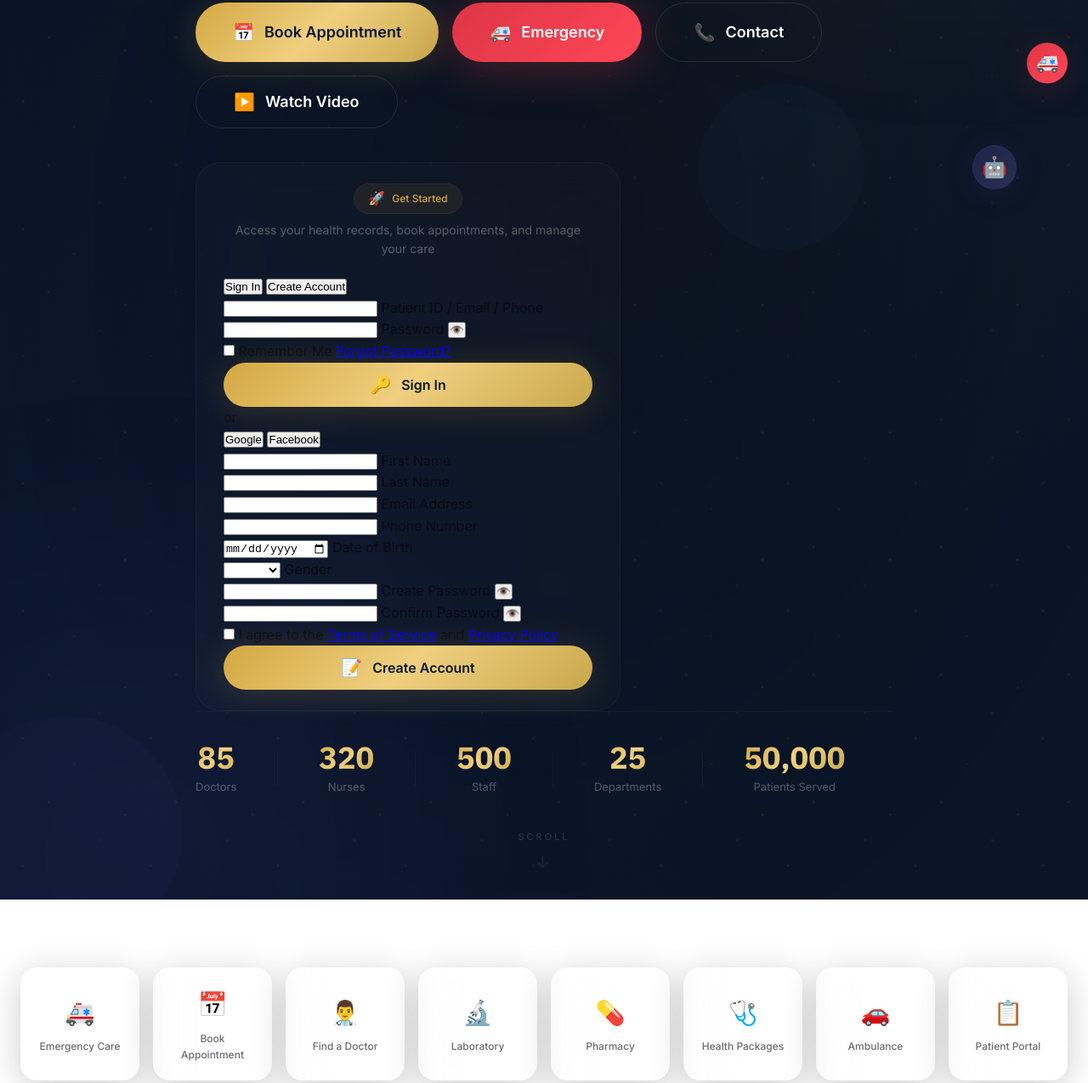
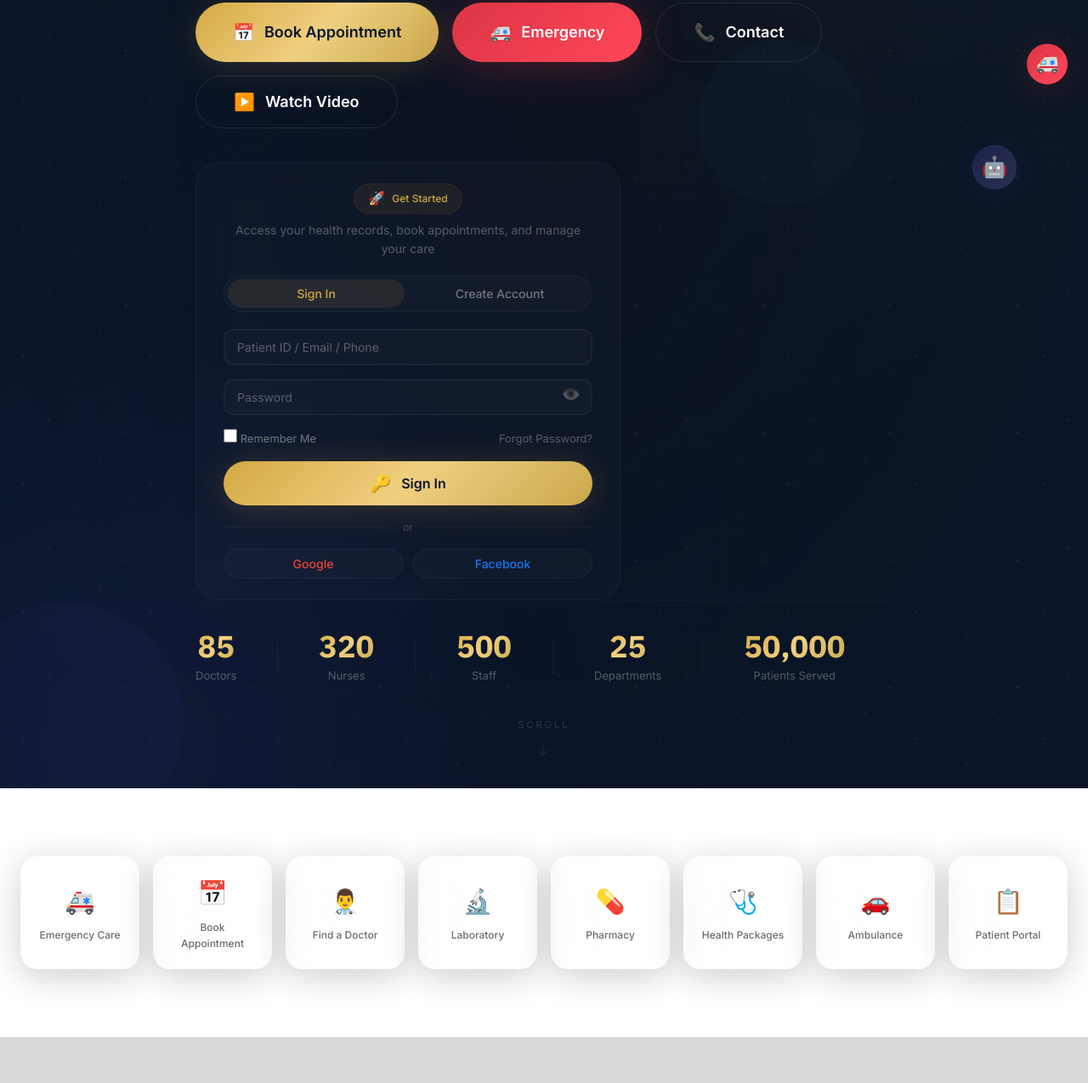
Before and after one commit to mamme234/Ghimbi-Adventist-General-hospital, a plain HTML site: page frontend/index.html in a window 1280 px wide. Shown: the part 553-1828 px from the top of the page at 85% size. Drawn offline with Linux system fonts and the light colour scheme; no server answers.

Commit message:
Update style.css

```diff
--- a/frontend/style.css
+++ b/frontend/style.css
@@ -2985,3 +2985,237 @@ body::before {
         -webkit-text-fill-color: var(--gold) !important;
     }
    }
+/* ============ AUTH TABS ============ */
+.auth-tabs {
+    display: flex;
+    gap: var(--space-2);
+    margin-bottom: var(--space-5);
+    background: rgba(255, 255, 255, 0.02);
+    border-radius: var(--radius-full);
+    padding: var(--space-1);
+    border: 1px solid rgba(255, 255, 255, 0.04);
+}
+
+.auth-tab {
+    flex: 1;
+    padding: var(--space-2) var(--space-4);
+    border: none;
+    background: transparent;
+    border-radius: var(--radius-full);
+    font-family: var(--font-body);
+    font-size: 14px;
+    font-weight: 500;
+    color: rgba(255, 255, 255, 0.4);
+    cursor: pointer;
+    transition: var(--transition);
+}
+
+.auth-tab.active {
+    background: rgba(212, 168, 67, 0.1);
+    color: var(--gold);
+}
+
+.auth-tab:hover:not(.active) {
+    color: rgba(255, 255, 255, 0.6);
+}
+
+/* ============ AUTH FORMS ============ */
+.auth-form {
+    display: none;
+    animation: fadeInUp 0.3s ease;
+}
+
+.auth-form.active {
+    display: block;
+}
+
+.auth-form .form-group {
+    margin-bottom: var(--space-4);
+    position: relative;
+}
+
+.auth-form .form-group.floating input,
+.auth-form .form-group.floating select {
+    width: 100%;
+    padding: 14px 16px 6px;
+    border: 2px solid rgba(255, 255, 255, 0.04);
+    border-radius: var(--radius-sm);
+    font-family: var(--font-body);
+    font-size: 15px;
+    transition: var(--transition);
+    background: rgba(255, 255, 255, 0.02);
+    color: var(--white);
+}
+
+.auth-form .form-group.floating select {
+    padding-top: 20px;
+    appearance: none;
+}
+
+.auth-form .form-group.floating select option {
+    background: var(--primary);
+    color: var(--white);
+}
+
+.auth-form .form-group.floating input:focus,
+.auth-form .form-group.floating select:focus {
+    border-color: var(--gold);
+    outline: none;
+    box-shadow: 0 0 0 4px rgba(212, 168, 67, 0.06);
+}
+
+.auth-form .form-group.floating label {
+    position: absolute;
+    top: 50%;
+    left: 16px;
+    transform: translateY(-50%);
+    font-size: 14px;
+    color: rgba(255, 255, 255, 0.3);
+    transition: var(--transition);
+    pointer-events: none;
+    font-weight: 400;
+}
+
+.auth-form .form-group.floating select ~ label {
+    top: 50%;
+    transform: translateY(-50%);
+}
+
+.auth-form .form-group.floating input:focus ~ label,
+.auth-form .form-group.floating input:not(:placeholder-shown) ~ label,
+.auth-form .form-group.floating select:focus ~ label,
+.auth-form .form-group.floating select:not([value=""]) ~ label {
+    top: 6px;
+    transform: translateY(0);
+    font-size: 11px;
+    color: var(--gold);
+}
+
+.auth-form .form-row {
+    display: grid;
+    grid-template-columns: 1fr 1fr;
+    gap: var(--space-3);
+}
+
+.password-toggle {
+    position: absolute;
+    right: 14px;
+    bottom: 14px;
+    background: none;
+    border: none;
+    font-size: 18px;
+    cursor: pointer;
+    opacity: 0.3;
+    transition: var(--transition);
+    color: var(--white);
+}
+
+.password-toggle:hover {
+    opacity: 1;
+}
+
+.auth-form .form-options {
+    display: flex;
+    justify-content: space-between;
+    align-items: center;
+    margin-bottom: var(--space-4);
+    font-size: 13px;
+}
+
+.auth-form .form-options .checkbox-label {
+    color: rgba(255, 255, 255, 0.4);
+    font-size: 13px;
+}
+
+.auth-form .form-options .checkbox-label input[type="checkbox"] {
+    width: 16px;
+    height: 16px;
+    accent-color: var(--gold);
+}
+
+.auth-form .forgot-link {
+    color: rgba(255, 255, 255, 0.3);
+    text-decoration: none;
+    font-size: 13px;
+    transition: var(--transition);
+}
+
+.auth-form .forgot-link:hover {
+    color: var(--gold);
+}
+
+.auth-divider {
+    display: flex;
+    align-items: center;
+    margin: var(--space-4) 0;
+    color: rgba(255, 255, 255, 0.2);
+    font-size: 12px;
+}
+
+.auth-divider::before,
+.auth-divider::after {
+    content: '';
+    flex: 1;
+    height: 1px;
+    background: rgba(255, 255, 255, 0.04);
+}
+
+.auth-divider span {
+    padding: 0 var(--space-4);
+}
+
+.social-login {
+    display: grid;
+    grid-template-columns: 1fr 1fr;
+    gap: var(--space-3);
+}
+
+.social-btn {
+    padding: var(--space-2);
+    border: 1px solid rgba(255, 255, 255, 0.04);
+    border-radius: var(--radius-full);
+    background: rgba(255, 255, 255, 0.02);
+    font-family: var(--font-body);
+    font-size: 14px;
+    font-weight: 500;
+    color: rgba(255, 255, 255, 0.5);
+    cursor: pointer;
+    transition: var(--transition);
+}
+
+.social-btn:hover {
+    background: rgba(255, 255, 255, 0.04);
+    border-color: rgba(255, 255, 255, 0.08);
+}
+
+.social-btn.google {
+    color: #ea4335;
+}
+
+.social-btn.google:hover {
+    border-color: rgba(234, 67, 53, 0.2);
+}
+
+.social-btn.facebook {
+    color: #1877f2;
+}
+
+.social-btn.facebook:hover {
+    border-color: rgba(24, 119, 242, 0.2);
+}
+
+/* ============ RESPONSIVE AUTH ============ */
+@media (max-width: 768px) {
+    .auth-form .form-row {
+        grid-template-columns: 1fr;
+    }
+
+    .auth-tabs {
+        flex-direction: column;
+        border-radius: var(--radius-md);
+    }
+
+    .social-login {
+        grid-template-columns: 1fr;
+    }
+       }
```
